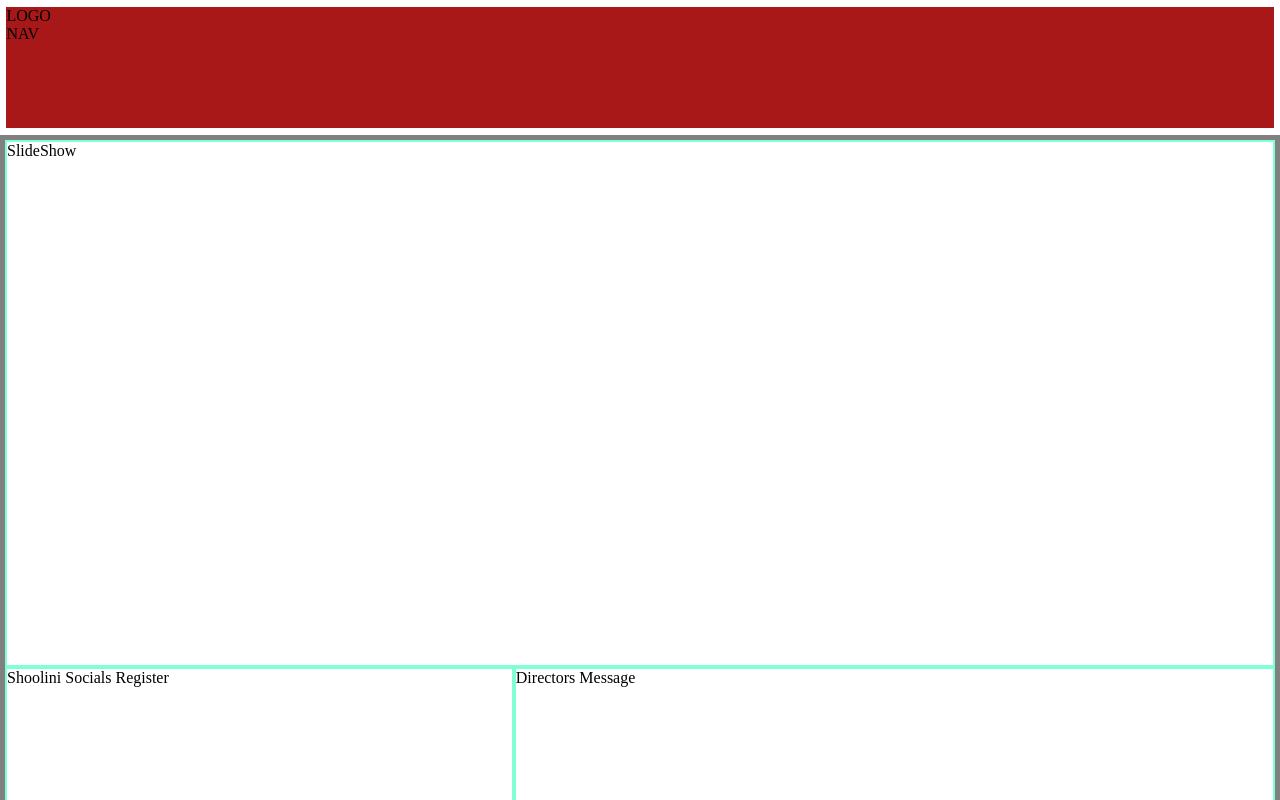
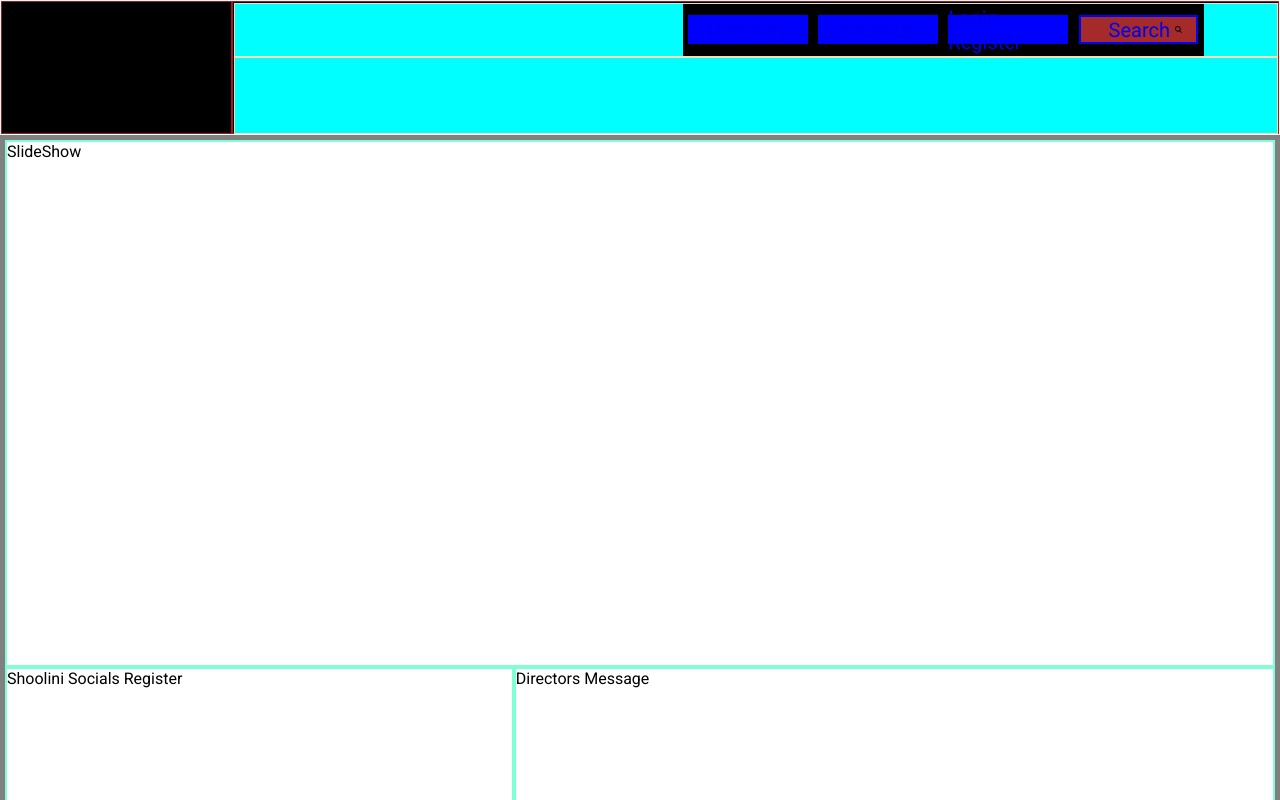
Before and after one commit to whovibhor/vsCODE, a plain HTML site: page index.html in a window 1280 px wide. Shown: the top 800 px of the page. Drawn offline with Linux system fonts and the light colour scheme.

Commit message:
header added some

```diff
--- a/index.html
+++ b/index.html
@@ -23,6 +23,22 @@
     + clear you basics till tomorrow
     + try to self code so that the error or updates can be fixed easily.
 
+    <div class="header-upper-info">
+                        <div class="directory-button"></div>
+                        <div class="email-button"></div>
+                        <div class="login-register-button"></div>
+                        <div class="search-in-page-button"></div>
+                    </div>
+
+                    .directory-button,
+.email-button,
+.login-register-button,
+.search-in-page-button {
+    height: 50px;
+    width: 150px;
+    margin: 2px;
+    background-color: blue;
+}
 -->
 
 <!DOCTYPE html>
@@ -32,7 +48,11 @@
     <meta charset="UTF-8">
     <meta name="viewport" content="width=device-width, initial-scale=1.0">
     <link rel="stylesheet" href="styles.css">
-    <title></title>
+    <title>Landing Page</title>
+    <link rel="preconnect" href="https://fonts.googleapis.com">
+    <link rel="preconnect" href="https://fonts.gstatic.com" crossorigin>
+    <link href="https://fonts.googleapis.com/css2?family=Roboto:ital,wght@0,100..900;1,100..900&display=swap"
+        rel="stylesheet">
 </head>
 
 <body>
@@ -40,13 +60,49 @@
 
         <header class="header">
             <div class="header-items">
-                <div>
-                    <div class="LOGO">
-                        LOGO
+                <div class="header-logo">
+
+                </div>
+
+                <div class="header-info-part">
+                    <div class="info-part-container">
+                        <div class="upper-header">
+                            <div class="upper-header-container">
+                                <div class="directory-button">
+                                    <a href="#">
+                                        <p>Directory</p>
+                                    </a>
+                                </div>
+                                <div class="email-button">
+                                    <a href="#">
+                                        <p>Email Us</p>
+                                    </a>
+                                </div>
+                                <div class="login-register-button">
+                                    <a href="#">
+                                        <p>Login-Register</p>
+                                    </a>
+                                </div>
+                                <div class="search-in-page-button">
+                                    <a href="#" class="search-with-svg">
+
+                                        <div class="search-text">
+                                            <p>Search</p>
+                                        </div>
+                                        <div class="search-svg">
+                                            <img src="./assets/vectors/magnifying-glass-solid.svg"
+                                                class="search-svg-img" width="35%">
+                                        </div>
+
+                                    </a>
+                                </div>
+                            </div>
+                        </div>
+                        <div class="lower-header"></div>
                     </div>
+                </div>
 
-                    <div class>NAV</div>
-                </div>
+
             </div>
         </header>
 
@@ -108,3 +164,8 @@
         </main>
 
         <footer class="footer">Footer</footer>
+
+    </div>
+</body>
+
+</html>
--- a/styles.css
+++ b/styles.css
@@ -1,5 +1,9 @@
 * {
     margin: 0px;
+}
+
+body {
+    font-family: 'Roboto', sans-serif;
 }
 
 .full-body {
@@ -7,18 +11,114 @@
     background-color: gray;
 }
 
+.main-content {
+    display: flex;
+    flex-direction: column;
+}
+
 .header {
     background-color: white;
     height: 3%;
     display: flex;
-    justify-content: center;
+}
+
+.header-items {
+    /* remove this*/
+    background-color: rgb(168, 24, 24);
+    width: 100%;
+    margin: 1px;
+    display: flex;
+}
+
+.header-logo {
+    /* remove this*/
+    background-color: black;
+    width: 18%;
+    margin: 1px;
+}
+
+
+.header-info-part {
+    /* remove this*/
+    background-color: black;
+    width: 82%;
+    margin: 1px;
+}
+
+.info-part-container {
+    background-color: wheat;
+    height: 100%;
+    margin: .5px;
+    display: flex;
+    flex-direction: column;
+}
+
+.upper-header {
+    background-color: aqua;
+    height: 40%;
+    margin: 1px;
+    display: flex;
+    flex-direction: row-reverse;
+}
+
+.upper-header-container {
+    background-color: black;
+    width: 50%;
+    margin-right: 7%;
+    display: flex;
+    justify-content: space-around;
     align-items: center;
 }
 
-.header-items {
-    background-color: rgb(168, 24, 24);
+.directory-button,
+.email-button,
+.login-register-button,
+.search-in-page-button {
+    height: 55%;
+    width: 23%;
+    margin: 2px;
+    background-color: blue;
+    display: flex;
+    justify-content: space-around;
+    align-items: center;
+}
+
+.search-with-svg {
+    display: flex;
+    align-items: center;
+    align-content: center;
+    background-color: brown;
     height: 90%;
-    width: 99%;
+    margin: 2px;
+    gap: 5px;
+    text-decoration: none;
+}
+
+.search-with-svg:hover {
+    transform: scale(1.1);
+    transition: transform 0.2s ease-in-out;
+}
+
+.search-text {
+    margin-left: 28px;
+}
+
+.search-svg {
+    display: flex;
+}
+
+
+
+.upper-header-container p {
+    display: inline-block;
+    font-family: "Roboto";
+    font-size: 20px;
+}
+
+.lower-header {
+    background-color: aqua;
+    height: 60%;
+    margin: 1px;
 }
 
 .main-content {
```
Also changed, not shown: assets/vectors/magnifying-glass-solid.svg (added).
